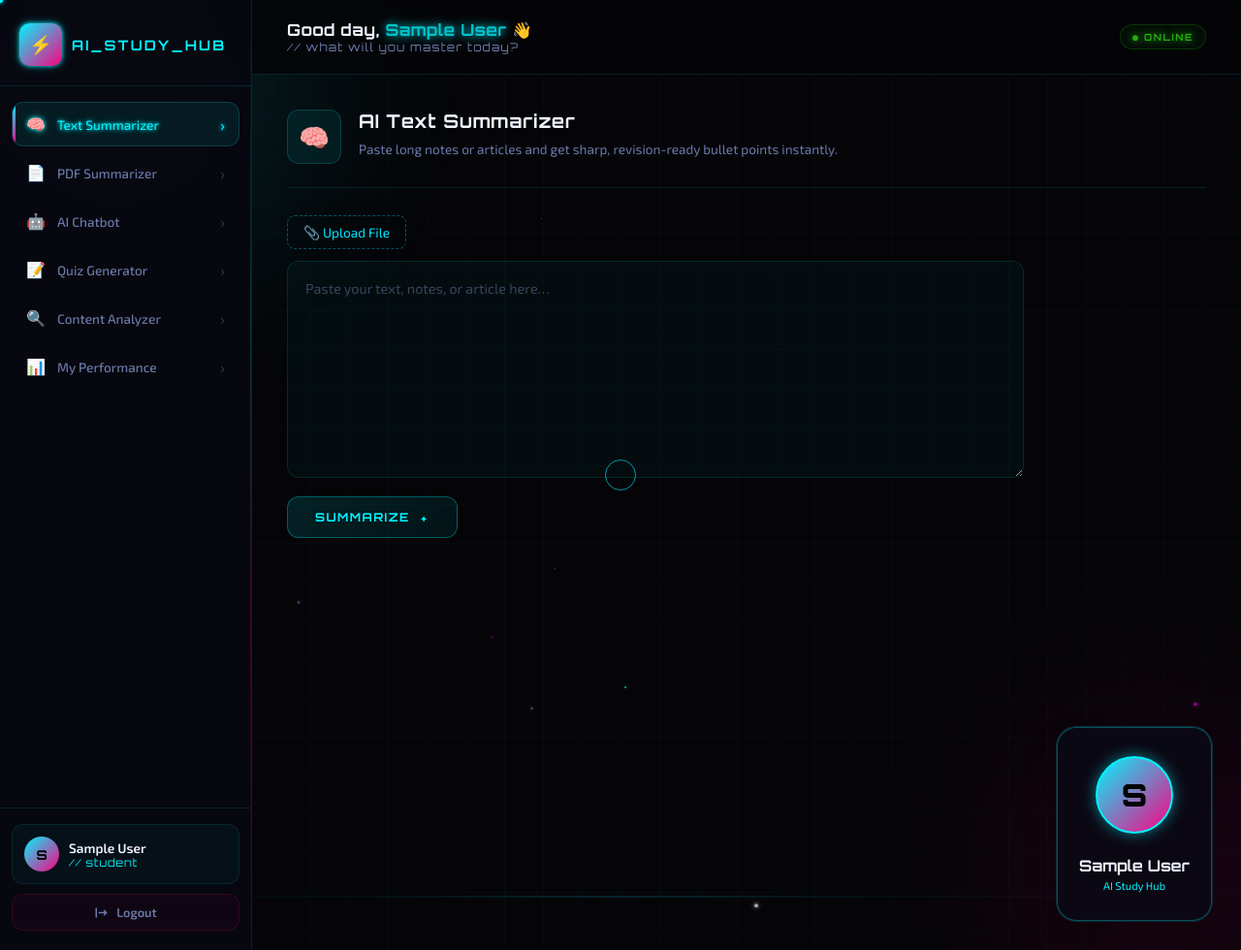
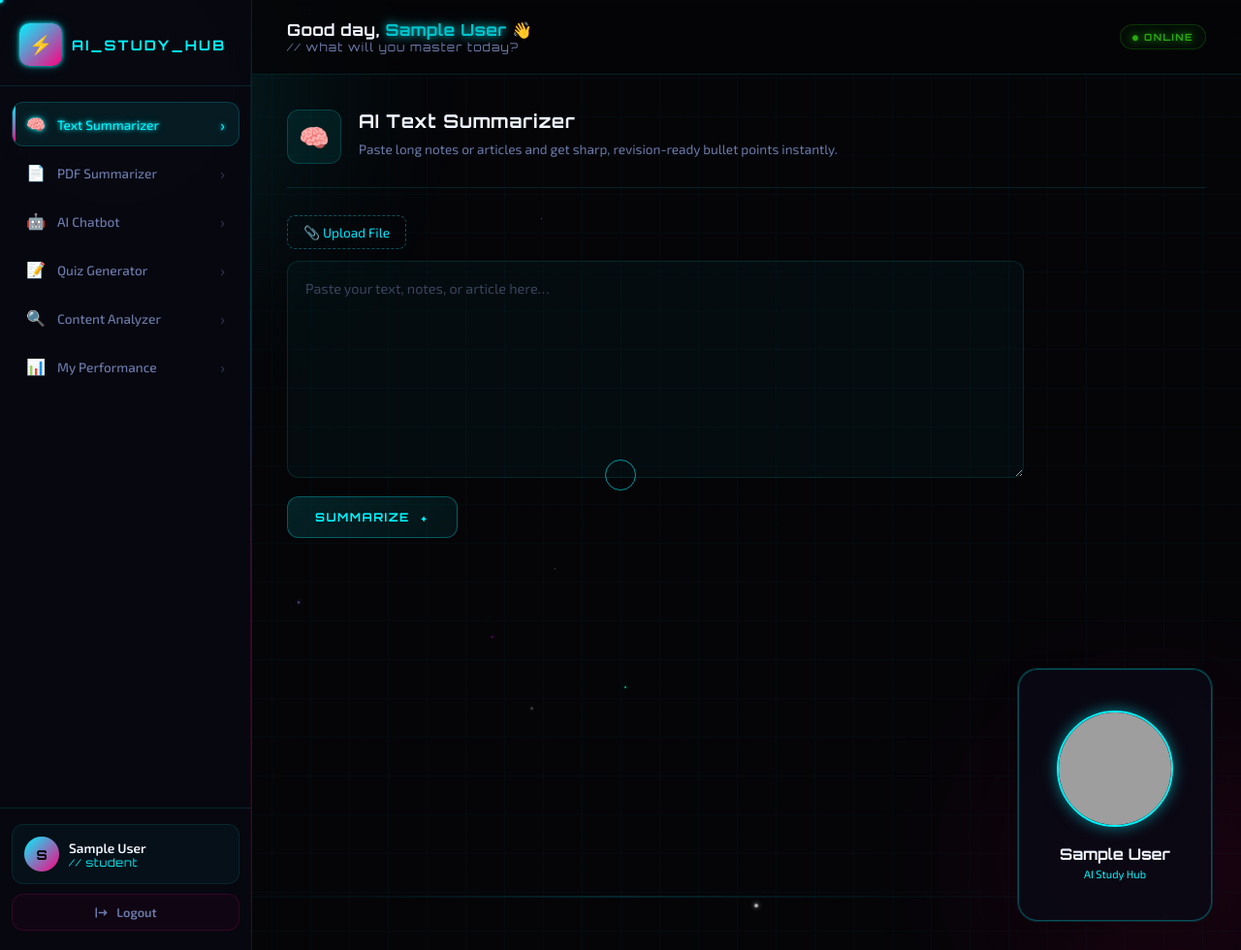
Before and after one commit to jsivaramateja1-del/AI_STUDY_HUB, a Flask app: page /dashboard in a window 1280 px wide. Shown: the whole page at 97% size. Run offline with Flask 3, Linux system fonts and the light colour scheme; the visitor is signed in with stand-in values (Sample User, id 1); grey boxes are pictures that could not be loaded.

Commit message:
Updated dashboard and styles

```diff
--- a/static/style.css
+++ b/static/style.css
@@ -1927,8 +1927,8 @@ input, textarea, select { font-family: var(--font-body); }
   position: fixed;
   bottom: 30px;
   right: 30px;
-  width: 160px;
-  height: 200px;
+  width: 200px;
+  height: 260px;
   z-index: 1000;
   transform-style: preserve-3d;
   transition: transform 0.1s linear;
@@ -1978,20 +1978,27 @@ input, textarea, select { font-family: var(--font-body); }
   transform: rotateY(180deg);
 }
 
+.card-front {
+  height: 100%;
+  box-sizing: border-box;
+}
+
 .avatar-placeholder {
-  width: 80px;
-  height: 80px;
+  width: 120px;
+  height: 120px;
   border-radius: 50%;
   overflow: hidden;
-  margin-bottom: 15px;
+  margin-bottom: 10px;
   border: 2px solid var(--cyan);
   box-shadow: 0 0 15px rgba(0, 245, 255, 0.5);
+  flex-shrink: 0;
 }
 
 .avatar-img {
   width: 100%;
   height: 100%;
   object-fit: cover;
+  object-position: center 20%;
 }
 
 .photo-card-3d h3 {
--- a/templates/dashboard.html
+++ b/templates/dashboard.html
@@ -378,8 +378,8 @@
   <div class="photo-card-3d" id="photoCard3d">
     <div class="card-inner">
       <div class="card-front">
-        <div class="avatar-placeholder avatar-letter">
-          {{ name[0]|upper }}
+        <div class="avatar-placeholder">
+          <img src="/static/my-photo.jpg" alt="Profile" class="avatar-img">
         </div>
         <h3>{{ name }}</h3>
         <p>AI Study Hub</p>
```
